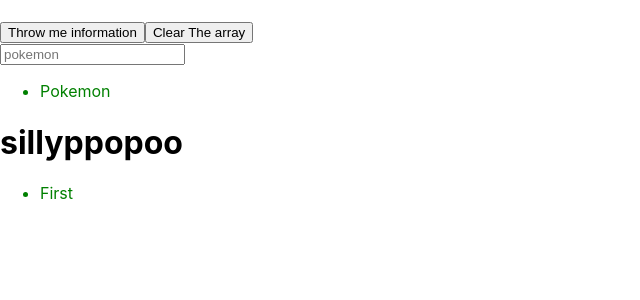
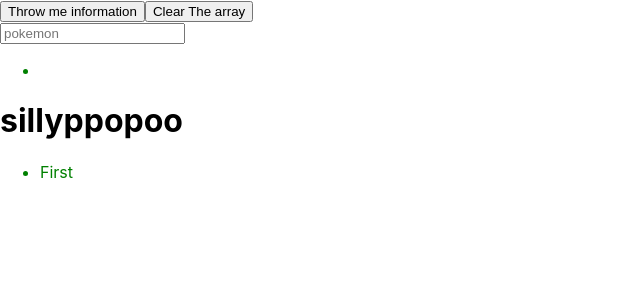
Before and after one commit to pacemade/hatchway-practise, a React (Create React App) app: page / in a window 1280 px wide. Shown: the top 300 px of the page, without its empty margins (0-640 px from the left). Built offline with nearby package versions, Linux system fonts and the light colour scheme.

Commit message:
e.target.value is working, array is filtering in real time

```diff
--- a/src/App.js
+++ b/src/App.js
@@ -51,8 +51,8 @@ class App extends Component {
     });
   }
 
-  displayMatchesHandler = () => {
-    const matchArray = this.findMatchesHandler(this.value, this.state.pokemon)
+  displayMatchesHandler = (e) => {
+    const matchArray = this.findMatchesHandler(e.target.value, this.state.pokemon)
     console.log(matchArray);
   }
 
@@ -60,7 +60,6 @@ class App extends Component {
   render() {
     return (
       <div>
-        <h1> {this.state.pokemon} </h1>
         <button onClick={this.callTheApi}>Throw me information</button>
         <button onClick={this.clearPokemonHandler}>Clear The array</button>
 
@@ -71,7 +70,7 @@ class App extends Component {
             className="search"
             placeholder="pokemon" />
           <ul className="suggestions">
-            <li>Pokemon</li>
+            <li>{this.state.pokemon}</li>
           </ul>
         </form>
 
```
